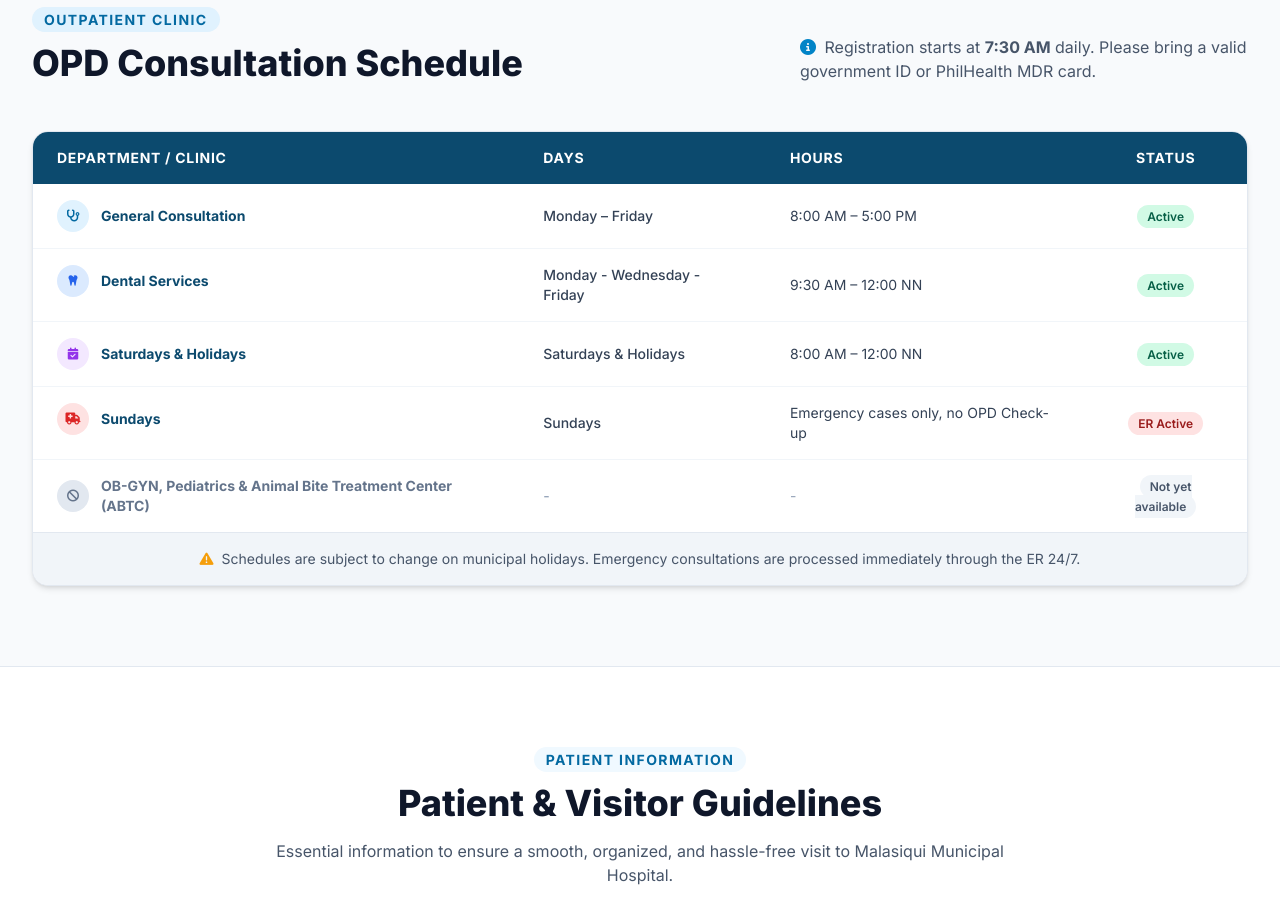
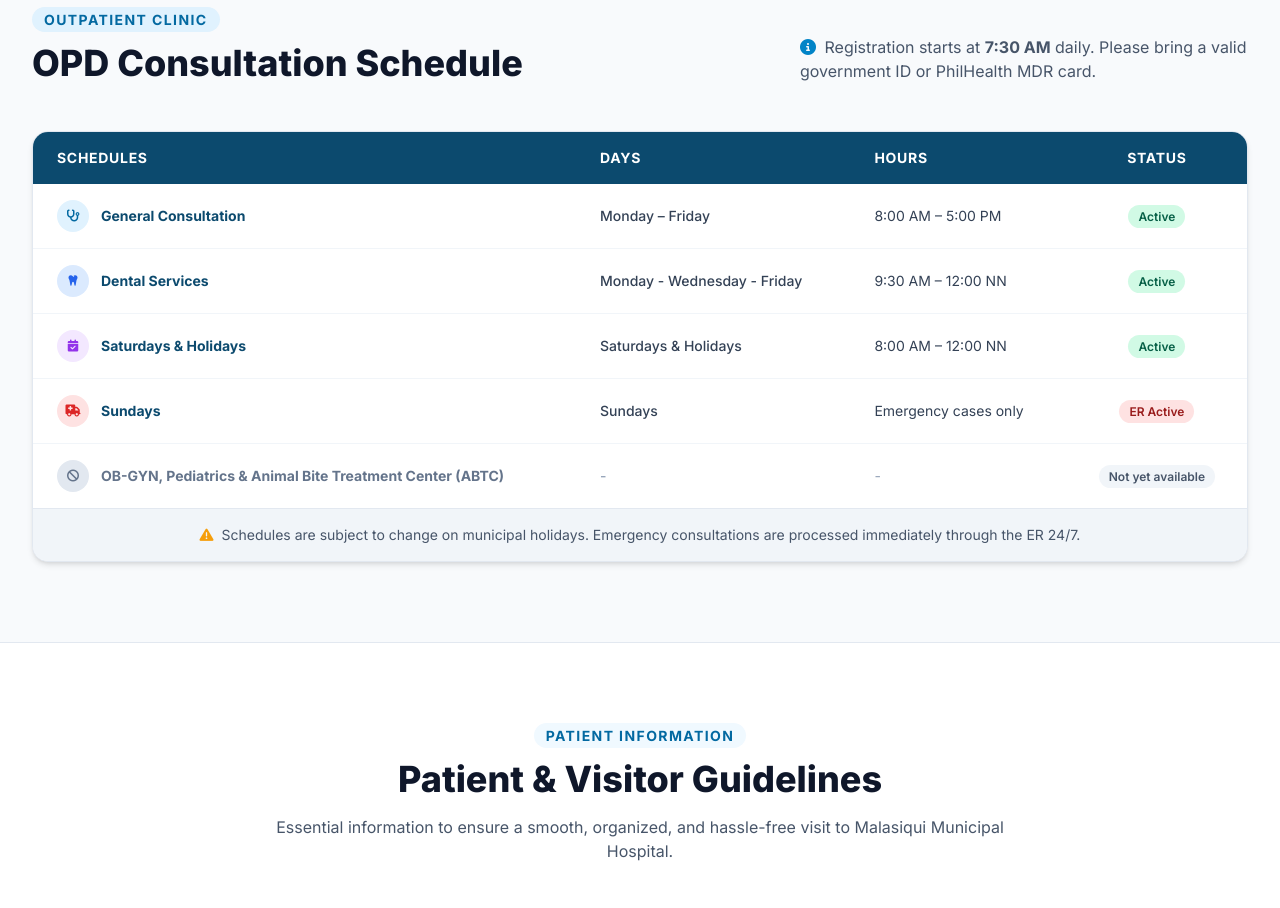
Before and after one commit to CHAPPiEv1/mmh-landingpage, a plain HTML site: page index.html in a window 1280 px wide. Shown: the part 2040-2948 px from the top of the page. Drawn offline with nearby package versions, Linux system fonts and the light colour scheme.

Commit message:
Update index.html

```diff
--- a/index.html
+++ b/index.html
@@ -410,7 +410,7 @@
                     <table class="w-full text-left border-collapse">
                         <thead>
                             <tr class="bg-hospital-800 text-white text-xs sm:text-sm font-bold uppercase tracking-wider">
-                                <th class="py-4 px-6">Department / Clinic</th>
+                                <th class="py-4 px-6">Schedules</th>
                                 <th class="py-4 px-6">Days</th>
                                 <th class="py-4 px-6">Hours</th>
                                 <th class="py-4 px-6 text-center">Status</th>
@@ -471,7 +471,7 @@
                                     Sundays
                                 </td>
                                 <td class="py-4 px-6 font-medium">Sundays</td>
-                                <td class="py-4 px-6">Emergency cases only, no OPD Check-up</td>
+                                <td class="py-4 px-6">Emergency cases only</td>
                                 <td class="py-4 px-6 text-center">
                                     <span class="bg-red-100 text-red-800 font-semibold px-2.5 py-1 rounded-full text-xs">ER Active</span>
                                 </td>
```
